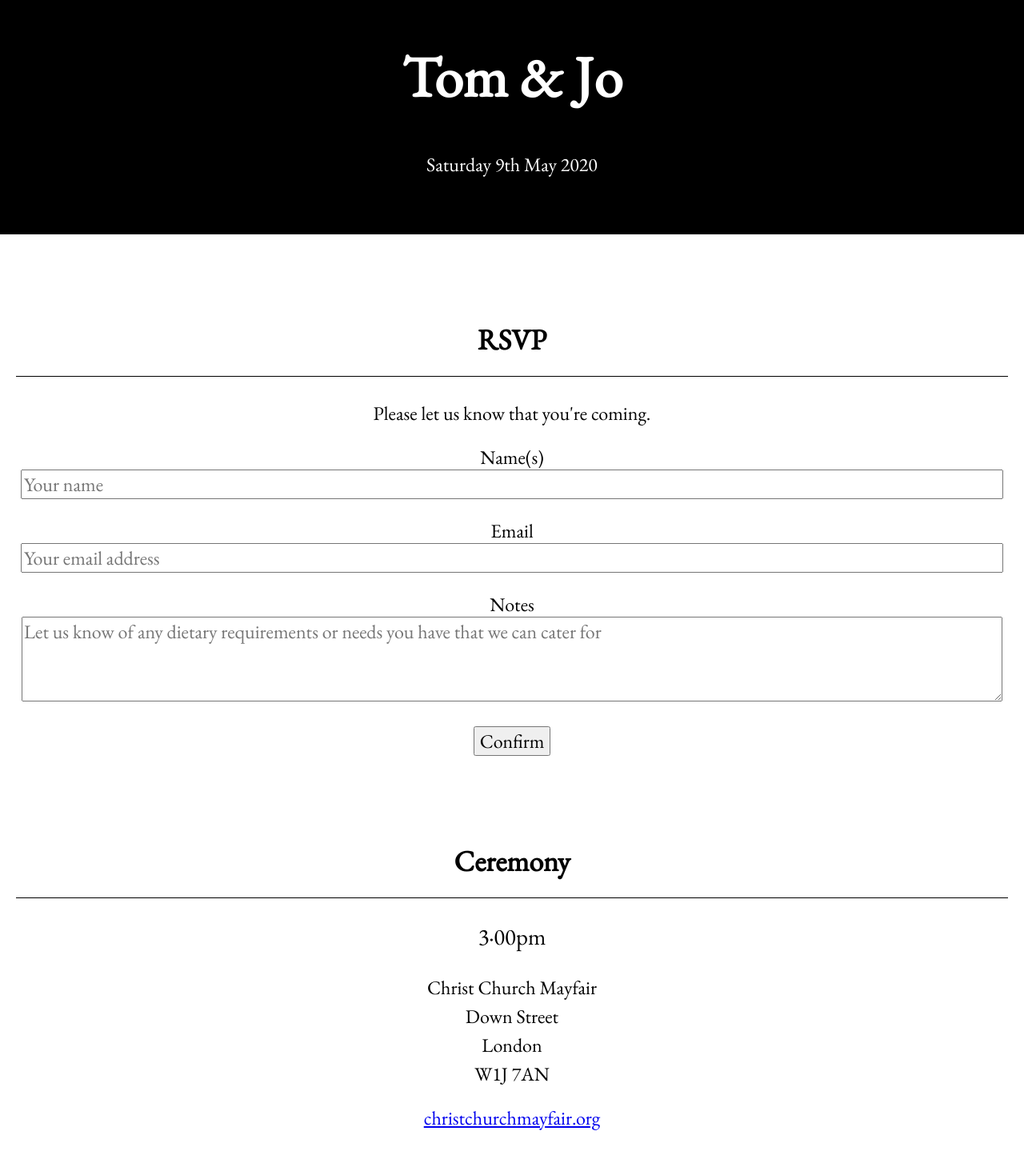
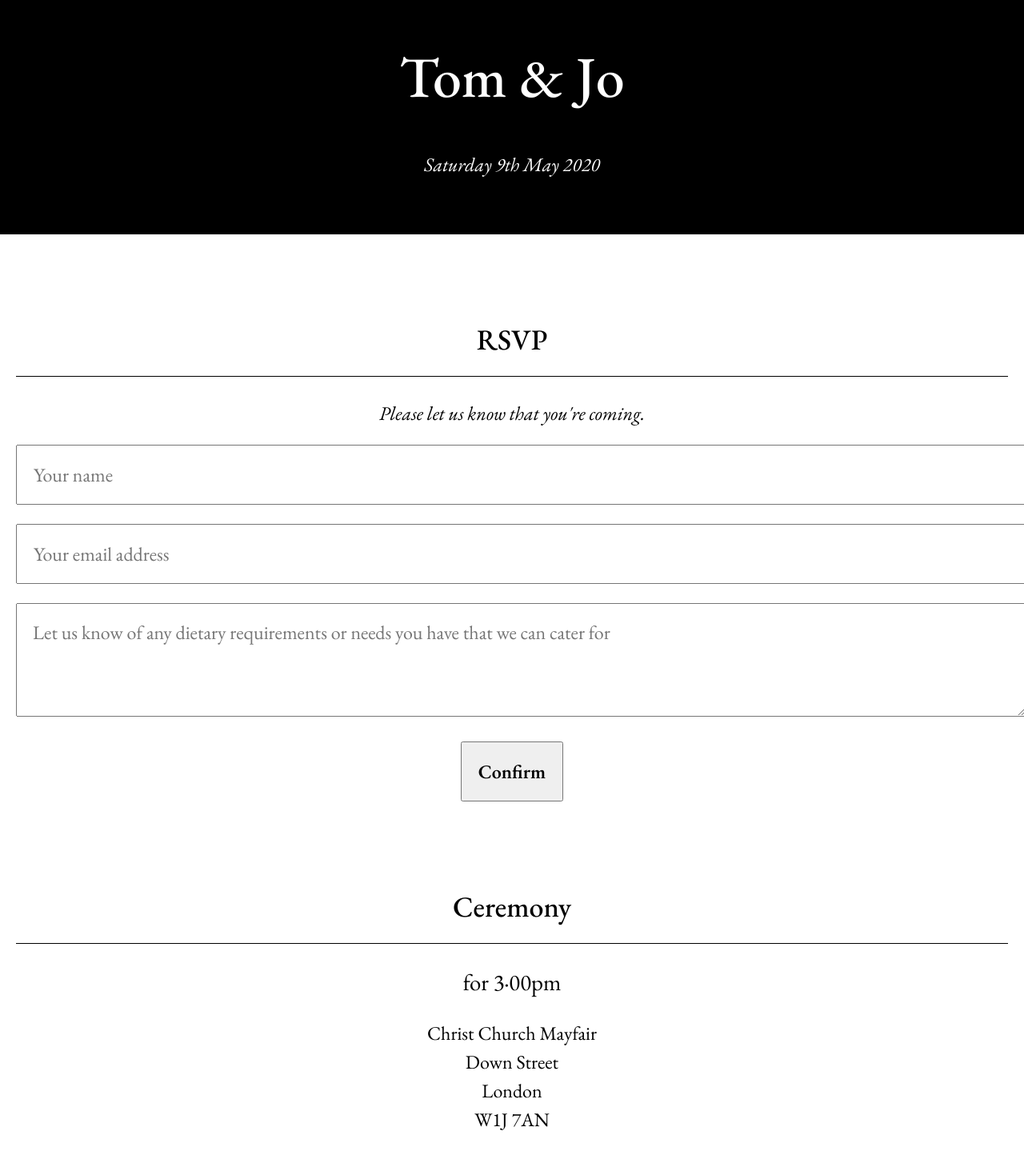
Before and after one commit to tomduckering/jo-and-tom-dot-com, a React (Create React App) app: page / in a window 1280 px wide. Shown: the top 1444 px of the page at 80% size. Built offline with nearby package versions, Linux system fonts and the light colour scheme.

Commit message:
Use more of the font

```diff
--- a/src/App.css
+++ b/src/App.css
@@ -1,4 +1,4 @@
-@import url('https://fonts.googleapis.com/css?family=EB+Garamond&display=swap');
+@import url('https://fonts.googleapis.com/css?family=EB+Garamond:400,400i,500,500i,600,600i,700i,800,800i&display=swap');
 
 .App {
   text-align: center;
@@ -32,6 +32,7 @@
 
 .App header h1.title {
   font-size: 3em;
+  font-weight: 500;
 }
 
 .App main section input,.App main section button {
@@ -39,8 +40,14 @@
   font-size   : 100%;
 }
 
+.App main section button {
+  padding: 20px;
+  font-weight: 600;
+}
+
 section h2 {
   margin-top: 3em;
+  font-weight: 500;
   padding-bottom: 0.6em;
   border-bottom-style: solid;
   border-bottom-width: 1px;
@@ -66,6 +73,7 @@ time {
 
 .App main section input {
   width: 500px;
+  padding: 20px;
 }
 
 .App main section textarea {
@@ -73,6 +81,7 @@ time {
   font-size   : 100%;
   width: 500px;
   height: 100px;
+  padding: 20px;
 }
 
 @media only screen and (min-device-width: 375px)
--- a/src/App.tsx
+++ b/src/App.tsx
@@ -6,21 +6,21 @@ const App: React.FC = () => {
     <div className="App">
       <header>
         <h1 className="title">Tom & Jo</h1>
-        <div className="date">Saturday 9th May 2020</div>
+        <em className="date">Saturday 9th May 2020</em>
       </header>
       <main>
         <section className="rsvp">
           <h2>RSVP</h2>
-          <p>Please let us know that you're coming.</p>
+          <em>Please let us know that you're coming.</em>
           <form name="rsvp" action="https://formspree.io/mwkedqrq" method="POST">
             <p>
-              <label>Name(s) <input type="text" name="name" placeholder="Your name" /></label>
+              <input type="text" name="name" placeholder="Your name" />
             </p>
             <p>
-              <label>Email <input type="email" name="email" placeholder="Your email address" /></label>
+              <input type="email" name="email" placeholder="Your email address" />
             </p>
             <p>
-              <label>Notes <textarea name="notes" placeholder="Let us know of any dietary requirements or needs you have that we can cater for"></textarea></label>
+              <textarea name="notes" placeholder="Let us know of any dietary requirements or needs you have that we can cater for"></textarea>
             </p>
             <p>
               <button type="submit">Confirm</button>
@@ -29,7 +29,7 @@ const App: React.FC = () => {
         </section>
         <section className="ceremony">
           <h2>Ceremony</h2>
-          <time>3·00pm</time>
+          <time>for 3·00pm</time>
           <div className="address">
             <p>Christ Church Mayfair</p>
             <p>Down Street</p>
@@ -40,7 +40,7 @@ const App: React.FC = () => {
         </section>
         <section className="reception">
           <h2>Reception</h2>
-          <p>by invitation only</p>
+          <p><em>by invitation only</em></p>
           <time>until 11·30pm</time>
           <div className="address">
             <p>The Pump House Gallery</p>
```
